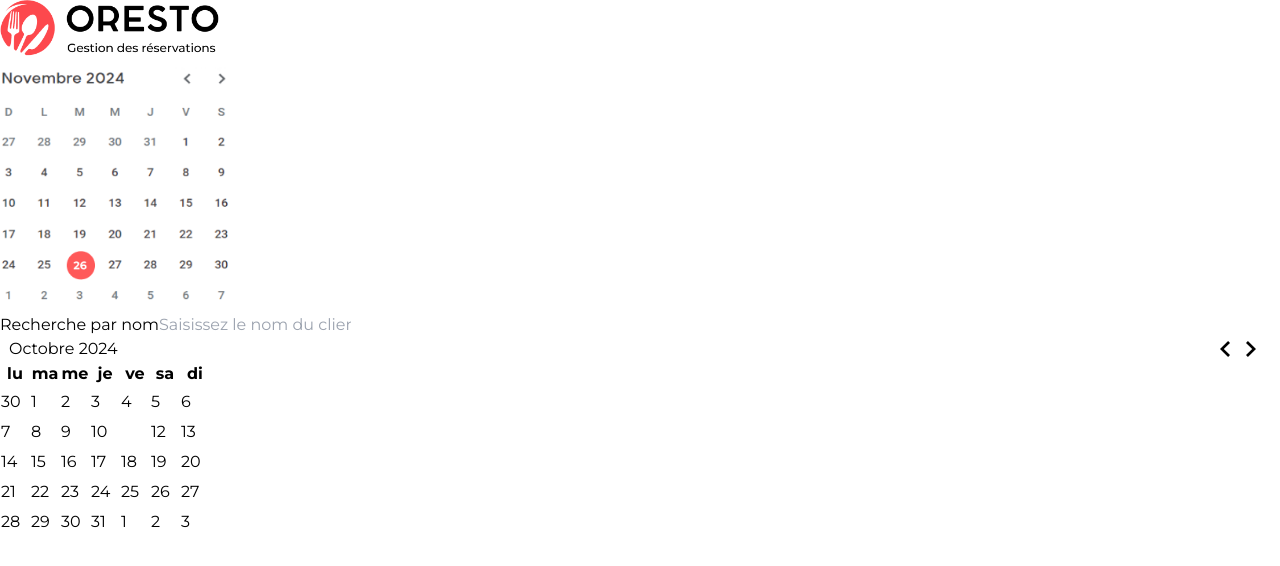
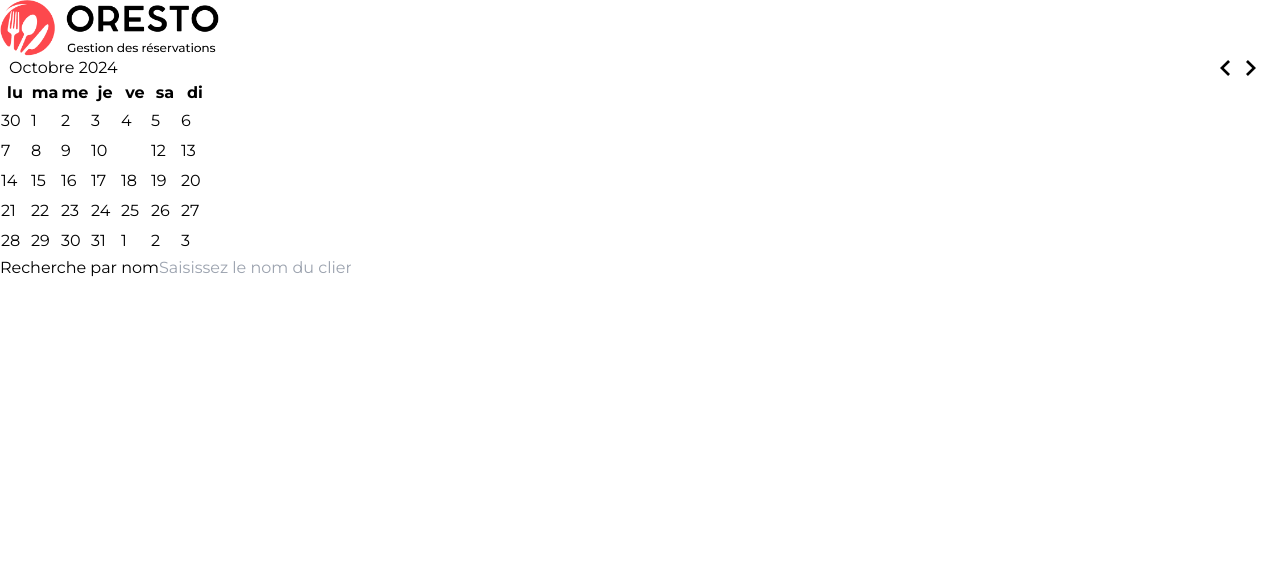
Before and after one commit to xavierc90/Oresto_Front, a React (Vite) app: page /dashboard in a window 1280 px wide. Shown: the top 566 px of the page. Built offline with nearby package versions, Linux system fonts and the light colour scheme.

Commit message:
Ajout du calendar dans la DashboardNavbar

```diff
--- a/src/Application/Components/DashboardNav.tsx
+++ b/src/Application/Components/DashboardNav.tsx
@@ -1,6 +1,17 @@
 import { BsListCheck } from "react-icons/bs";
+import {CalendarShadcn} from "../Components/CalendarShadcn.tsx";
+import {useEffect, useState} from 'react';
+
 
 export const DashboardNav = () => {
+
+  const [dateSelected, setDateSelected] = useState<Date>(new Date())
+
+  useEffect(() => {
+      console.log(dateSelected.toLocaleDateString())
+    // requete api avec la date selectionnée
+  }, [dateSelected]);
+
 
   return (
     <div className='bg-light w-80 h-screen flex flex-col items-center shadow-2xl'>
@@ -10,7 +21,7 @@ export const DashboardNav = () => {
 
       {/* Recherche par date */}
       <div className="mt-8">
-    <img src="../../../public/img/calendar.png" width="230px" alt="" />
+      <CalendarShadcn mode={"single"} selected={dateSelected} onSelect={setDateSelected} required/>
     </div>
 
       {/* Recherche par nom */}
--- a/src/Application/Pages/Dashboard.tsx
+++ b/src/Application/Pages/Dashboard.tsx
@@ -1,14 +1,7 @@
 import { DashboardNav } from '../Components/DashboardNav'
-import {useEffect, useState} from 'react';
-import {CalendarShadcn} from "../Components/CalendarShadcn.tsx";
+import {useEffect} from 'react';
 
 export const Dashboard = () => {
-  const [dateSelected, setDateSelected] = useState<Date>(new Date())
-
-  useEffect(() => {
-      console.log(dateSelected.toLocaleDateString())
-    // requete api avec la date selectionnée
-  }, [dateSelected]);
 
   useEffect(() => {
     document.title = 'Oresto - Gestion des réservations';
@@ -17,7 +10,6 @@ export const Dashboard = () => {
   return (
       <div className={"flex"}>
         <DashboardNav />
-        <CalendarShadcn mode={"single"} selected={dateSelected} onSelect={setDateSelected} required/>
       </div>
   )
 }
--- a/src/index.css
+++ b/src/index.css
@@ -41,7 +41,6 @@ input::placeholder {
 
 .rdp-day_button {
     border-radius: 10px;
-    font-weight: ;
 }
 
 .rdp-root {
```
